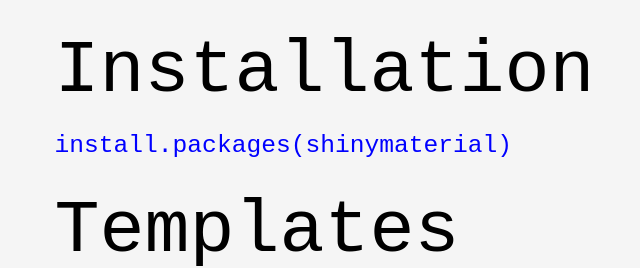
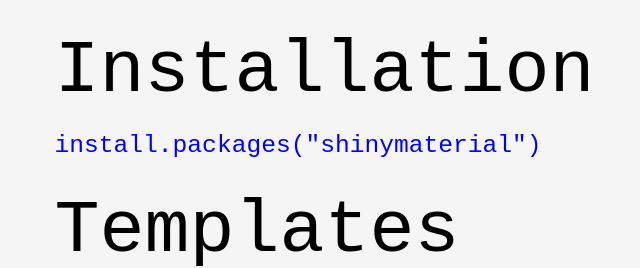
Before and after one commit to ericrayanderson/ericrayanderson.github.io, a plain HTML site: page shinymaterial/index.html in a window 1280 px wide. Shown: the part 940-1208 px from the top of the page, 54-694 px from the left. Drawn offline with nearby package versions, Linux system fonts and the light colour scheme.

Commit message:
Update index.html
Adding quotes to the install.packages line for better copy-paste-ability

```diff
--- a/shinymaterial/index.html
+++ b/shinymaterial/index.html
@@ -109,7 +109,7 @@
             <div class='col s10 offset-s1'>
                 <h1 class='my-code' style='font-size:75px;color:black;font-weight:500'>Installation</h1>
                 <h5>
-                    <div class='my-code'>install.packages(shinymaterial)</div>
+                    <div class='my-code'>install.packages("shinymaterial")</div>
                 </h5>
                 <br>
 
```
